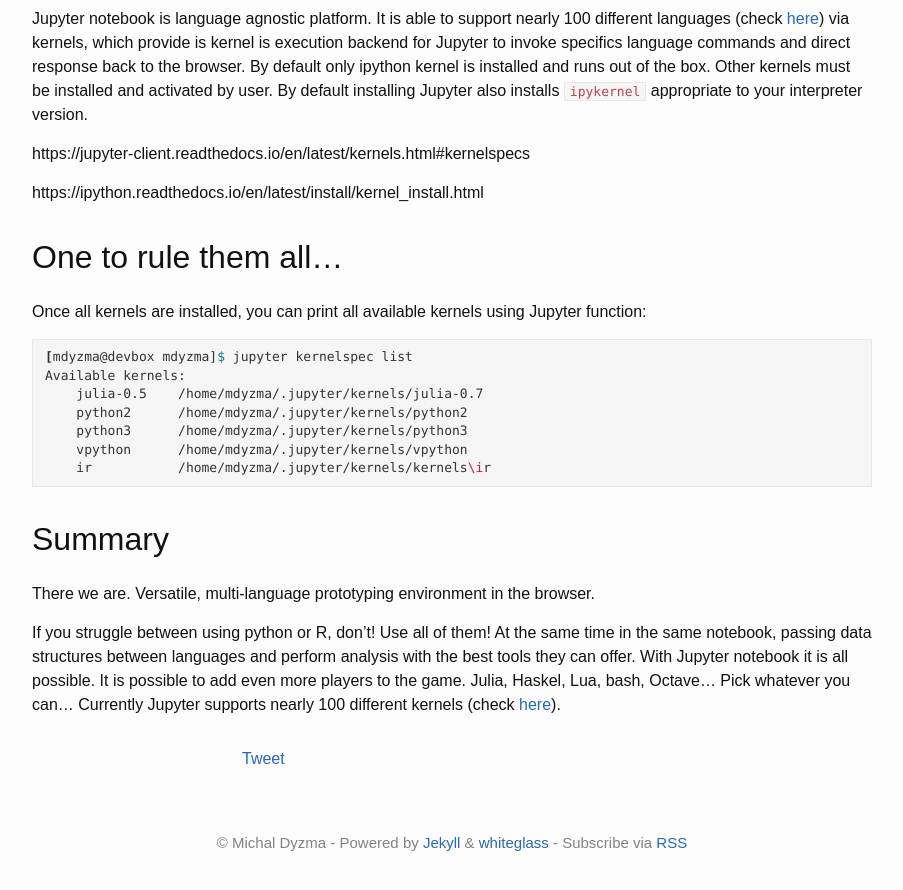
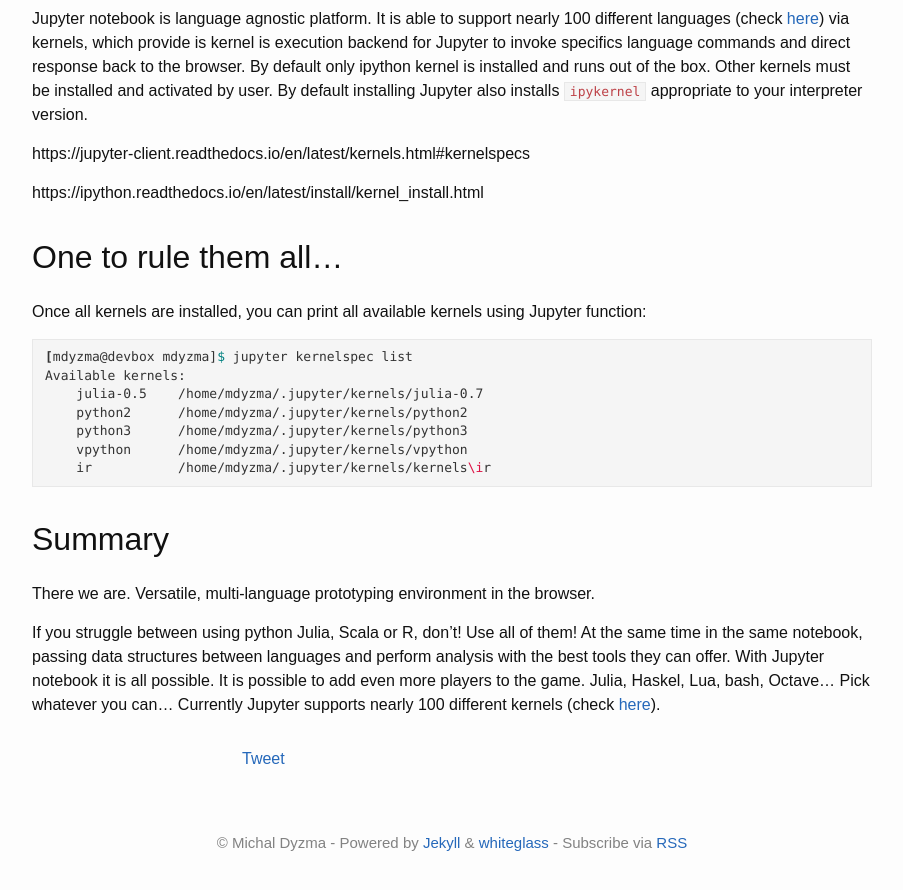
Before and after one commit to mdyzma/mdyzma.github.io, a Jekyll site: the page built from _posts/2017-04-23-python-r-scala-julia-in-one-notebook.md, in a window 1280 px wide and 900 px high, scrolled down 14520 px. Shown: the top 890 px of the window, without its empty margins (188-1091 px from the left). Built offline with Jekyll 4.4.1, drawn with Linux system fonts in a browser that asks for light colours; nearby versions of some CDN libraries; comment, search, counter and statistics services are not loaded; some of the changed text lies outside the part shown.

Commit message:
post update

```diff
--- a/_posts/2017-04-23-python-r-scala-julia-in-one-notebook.md
+++ b/_posts/2017-04-23-python-r-scala-julia-in-one-notebook.md
@@ -630,7 +630,7 @@ Since I already had two additional kernels installed (python 2,  and R), IJulia
 
 ![julia-kernel][withjuliakernel]
 
-{% include note.html content="In the meantime I updated entire Anaconda bundle (``conda update --all``), including Jupyter notebook, which changed little bit its UI. You may notice that kernel are displayed first. Opposite to previous screen-shots." %}
+{% include note.html content="In the meantime I updated entire Anaconda bundle (``conda update --all``), including Jupyter notebook, which changed little bit its UI. You may notice that list of kernels is displayed first. Opposite to previous screen-shots." %}
 
 
 In Julia language `using <package Name>` is an __import statement__, which pre-compiles and gets ready to work module/program denoted in the statement. Next line calls this programs subroutine called `notebook`. If you use some arguments, you can modify notebooks behavior. For example `notebook(detached=true)`, Julia will run notebook server in the background and you will be able to use or exit REPL without closing the notebook.
@@ -686,7 +686,7 @@ Available kernels:
 
 There we are. Versatile, multi-language prototyping environment in the browser.
 
-If you struggle between using python or R, don't! Use all of them! At the same time in the same notebook, passing data structures between languages and perform analysis with the best tools they can offer. With Jupyter notebook it is all possible. It is possible to add even more players to the game. Julia, Haskel, Lua, bash, Octave... Pick whatever you can... Currently Jupyter supports nearly 100 different kernels (check [here][kernels]).
+If you struggle between using python Julia, Scala or R, don't! Use all of them! At the same time in the same notebook, passing data structures between languages and perform analysis with the best tools they can offer. With Jupyter notebook it is all possible. It is possible to add even more players to the game. Julia, Haskel, Lua, bash, Octave... Pick whatever you can... Currently Jupyter supports nearly 100 different kernels (check [here][kernels]).
 
 
 
```
